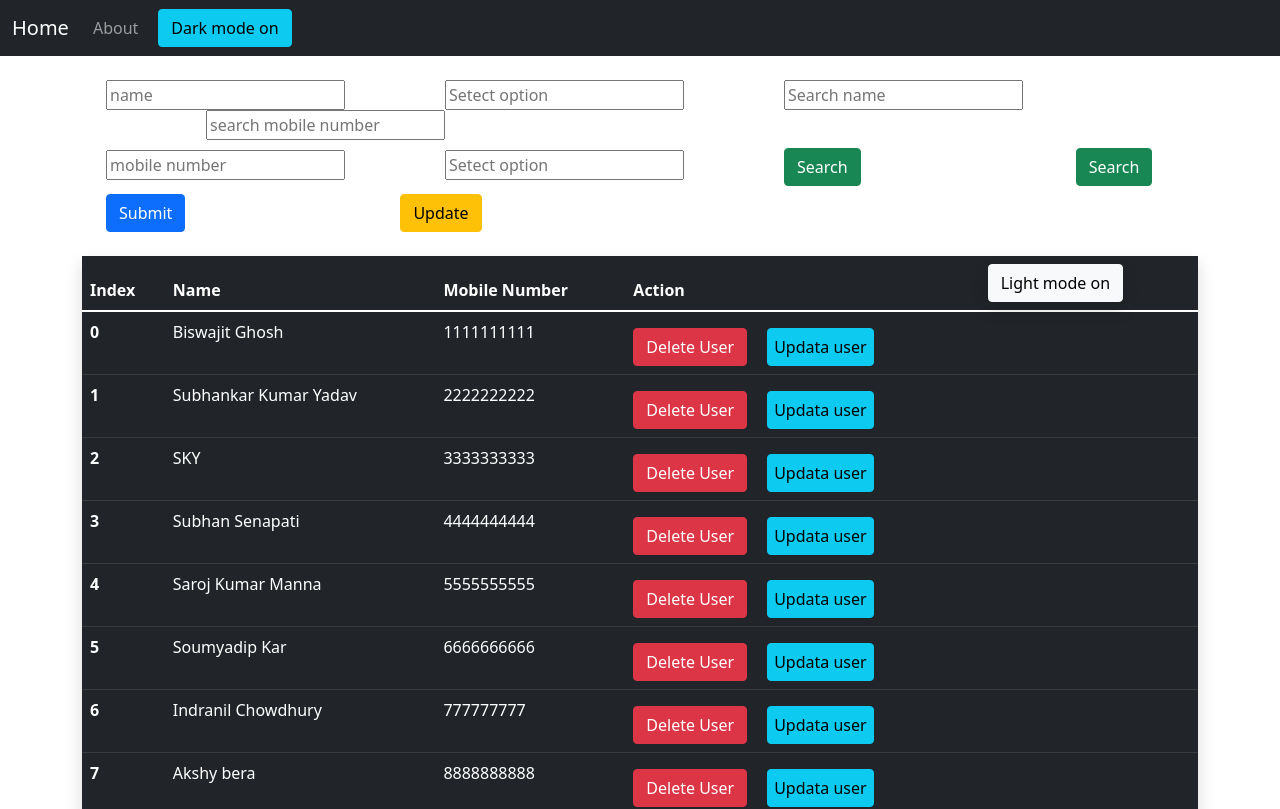
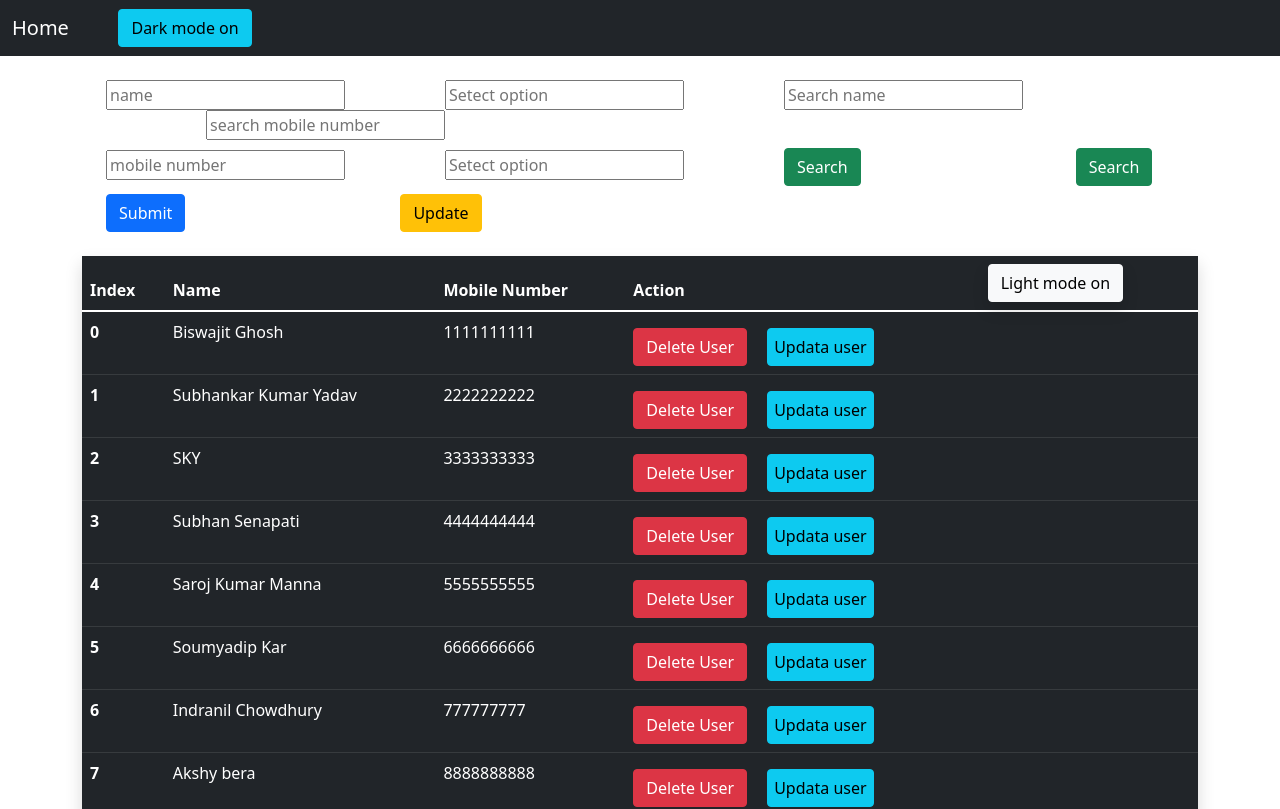
Before and after one commit to Biswajit721159/crudOpertion, a React (Create React App) app: page / in a window 1280 px wide. Shown: the top 809 px of the page. Built offline with nearby package versions, Linux system fonts and the light colour scheme.

Commit message:
Update Navbar.js

```diff
--- a/src/component/Navbar.js
+++ b/src/component/Navbar.js
@@ -35,15 +35,6 @@ export default function Navbar() {
           >
             <span className="navbar-toggler-icon"></span>
           </button>
-          <div className="collapse navbar-collapse" id="navbarSupportedContent">
-            <ul className="navbar-nav me-auto mb-2 mb-lg-0">
-              <li className="nav-item">
-                <Link className="nav-link" to="/about">
-                  About
-                </Link>
-              </li>
-            </ul>
-          </div>
           <div className="container ">
             <button
               onClick={toggelStyle}
```
